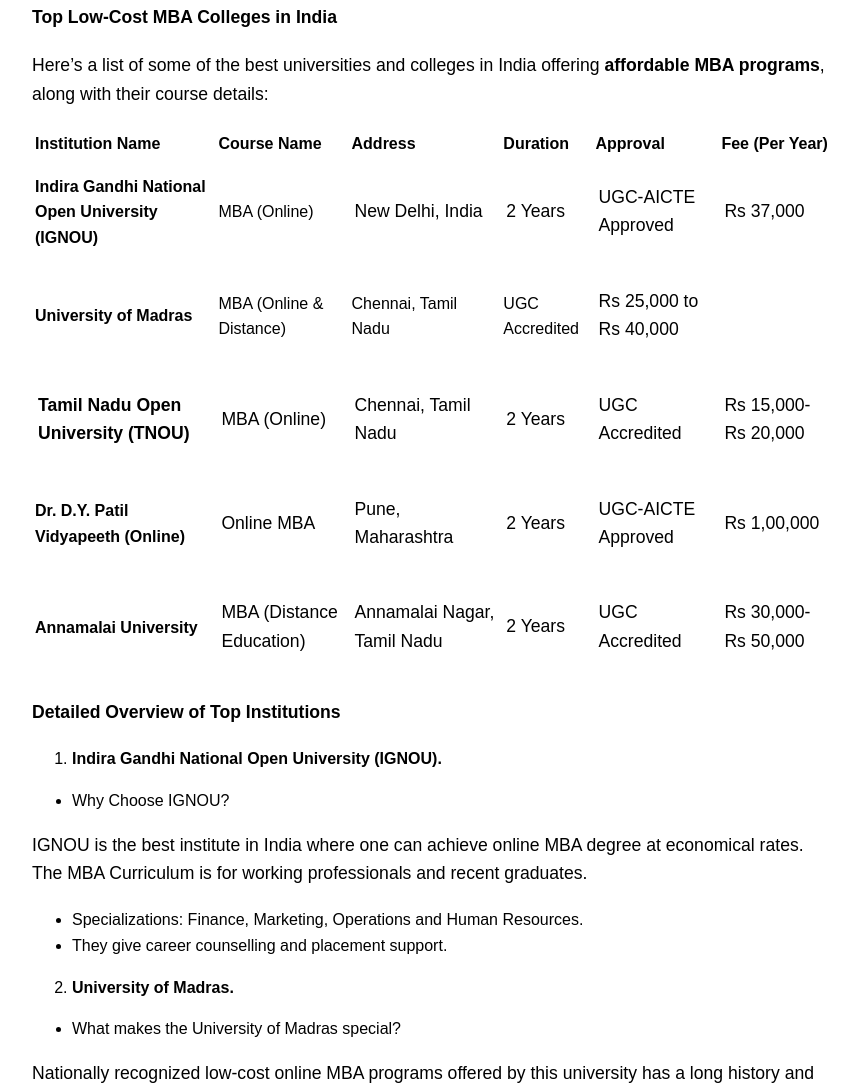
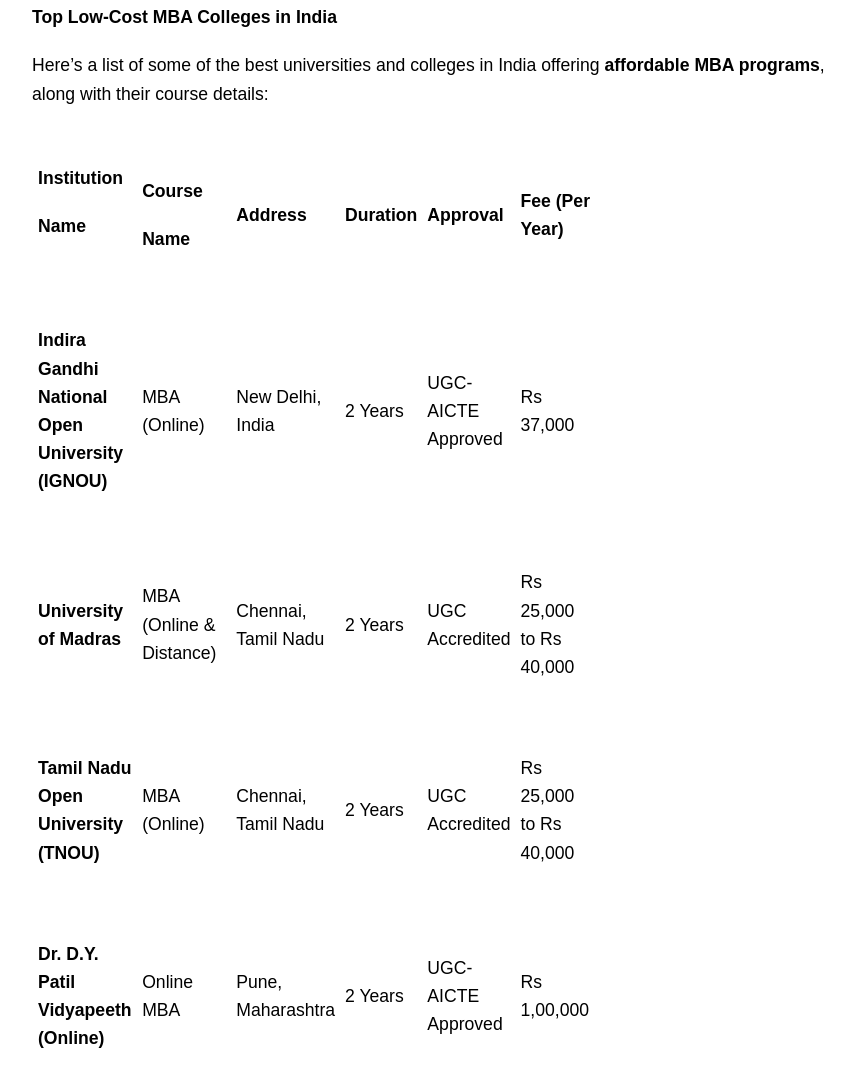
Before and after one commit to itsjacobmarth/mba, a plain HTML site: page index.html in a window 1280 px wide. Shown: the part 2132-3215 px from the top of the page, without its empty margins (208-1066 px from the left). Drawn offline with Linux system fonts and the light colour scheme.

Commit message:
Update index.html

```diff
--- a/index.html
+++ b/index.html
@@ -130,22 +130,103 @@
 </ol>
 <p><strong>Top Low-Cost MBA Colleges in India</strong></p>
 <p>Here&rsquo;s a list of some of the best universities and colleges in India offering <strong>affordable MBA programs</strong>, along with their course details:</p>
+
+<table style="width: 564px; height: 550px;">
+<tbody>
+<tr>
+<td style="width: 101px;">
+<table>
+<thead>
+<tr>
+<td>
+<p><strong>Institution</strong></p>
+<p><strong> Name</strong></p>
+</td>
+</tr>
+</thead>
+</table>
+</td>
+<td style="width: 81px;">&nbsp;
+<table>
+<thead>
+<tr>
+<td>
+<p><strong>Course </strong></p>
+<p><strong>Name</strong></p>
+</td>
+</tr>
+</thead>
+</table>
+</td>
+<td style="width: 89px;">&nbsp;
+<table>
+<thead>
+<tr>
+<td>
+<p><strong>Address</strong></p>
+</td>
+</tr>
+</thead>
+</table>
+</td>
+<td style="width: 71px;">&nbsp;
+<table>
+<thead>
+<tr>
+<td>
+<p><strong>Duration</strong></p>
+</td>
+</tr>
+</thead>
+</table>
+</td>
+<td style="width: 89.2875px;">&nbsp;
+<table>
+<thead>
+<tr>
+<td>
+<p><strong>Approval</strong></p>
+</td>
+</tr>
+</thead>
+</table>
+</td>
+<td style="width: 76.7125px;">&nbsp;
+<table>
+<thead>
+<tr>
+<td>
+<p><strong>Fee (Per Year)</strong></p>
+</td>
+</tr>
+</thead>
+</table>
+</td>
+</tr>
+<tr>
+<td style="width: 101px;">&nbsp;
 <table>
 <tbody>
 <tr>
-<td><strong>Institution Name</strong></td>
-<td><strong>Course Name</strong></td>
-<td><strong>Address</strong></td>
-<td><strong>Duration</strong></td>
-<td><strong>Approval</strong></td>
-<td><strong>Fee (Per Year)</strong></td>
+<td>
+<p><strong>Indira Gandhi National Open University (IGNOU)</strong></p>
+</td>
 </tr>
+</tbody>
+</table>
+</td>
+<td style="width: 81px;">&nbsp;
+<table>
+<tbody>
 <tr>
+<td>
+<p>MBA (Online)</p>
+</td>
 </tr>
-<tr>
-<td><strong>Indira Gandhi National Open University (IGNOU)</strong></td>
-<td>MBA (Online)</td>
-<td>
+</tbody>
+</table>
+</td>
+<td style="width: 89px;">&nbsp;
 <table>
 <tbody>
 <tr>
@@ -156,7 +237,7 @@
 </tbody>
 </table>
 </td>
-<td>
+<td style="width: 71px;">&nbsp;
 <table>
 <tbody>
 <tr>
@@ -167,7 +248,7 @@
 </tbody>
 </table>
 </td>
-<td>
+<td style="width: 89.2875px;">&nbsp;
 <table>
 <tbody>
 <tr>
@@ -178,7 +259,7 @@
 </tbody>
 </table>
 </td>
-<td>
+<td style="width: 76.7125px;">&nbsp;
 <table>
 <tbody>
 <tr>
@@ -191,11 +272,62 @@
 </td>
 </tr>
 <tr>
-<td><strong>University of Madras</strong></td>
-<td>MBA (Online &amp; Distance)</td>
-<td>Chennai, Tamil Nadu</td>
-<td>UGC Accredited</td>
+<td style="width: 101px;">&nbsp;
+<table>
+<tbody>
+<tr>
 <td>
+<p><strong>University of Madras</strong></p>
+</td>
+</tr>
+</tbody>
+</table>
+</td>
+<td style="width: 81px;">&nbsp;
+<table>
+<tbody>
+<tr>
+<td>
+<p>MBA (Online &amp; Distance)</p>
+</td>
+</tr>
+</tbody>
+</table>
+</td>
+<td style="width: 89px;">&nbsp;
+<table>
+<tbody>
+<tr>
+<td>
+<p>Chennai, Tamil Nadu</p>
+</td>
+</tr>
+</tbody>
+</table>
+</td>
+<td style="width: 71px;">&nbsp;
+<table>
+<tbody>
+<tr>
+<td>
+<p>2 Years</p>
+</td>
+</tr>
+</tbody>
+</table>
+</td>
+<td style="width: 89.2875px;">&nbsp;
+<table>
+<tbody>
+<tr>
+<td>
+<p>UGC Accredited</p>
+</td>
+</tr>
+</tbody>
+</table>
+</td>
+<td style="width: 76.7125px;">&nbsp;
 <table>
 <tbody>
 <tr>
@@ -208,7 +340,7 @@
 </td>
 </tr>
 <tr>
-<td>
+<td style="width: 101px;">&nbsp;
 <table>
 <tbody>
 <tr>
@@ -219,7 +351,7 @@
 </tbody>
 </table>
 </td>
-<td>
+<td style="width: 81px;">&nbsp;
 <table>
 <tbody>
 <tr>
@@ -230,7 +362,7 @@
 </tbody>
 </table>
 </td>
-<td>
+<td style="width: 89px;">&nbsp;
 <table>
 <tbody>
 <tr>
@@ -241,7 +373,7 @@
 </tbody>
 </table>
 </td>
-<td>
+<td style="width: 71px;">&nbsp;
 <table>
 <tbody>
 <tr>
@@ -252,7 +384,7 @@
 </tbody>
 </table>
 </td>
-<td>
+<td style="width: 89.2875px;">&nbsp;
 <table>
 <tbody>
 <tr>
@@ -263,12 +395,12 @@
 </tbody>
 </table>
 </td>
-<td>
+<td style="width: 76.7125px;">&nbsp;
 <table>
 <tbody>
 <tr>
 <td>
-<p>Rs 15,000- Rs 20,000</p>
+<p>Rs 25,000 to Rs 40,000</p>
 </td>
 </tr>
 </tbody>
@@ -276,8 +408,18 @@
 </td>
 </tr>
 <tr>
-<td><strong>Dr. D.Y. Patil Vidyapeeth (Online)</strong></td>
+<td style="width: 101px;">&nbsp;
+<table>
+<tbody>
+<tr>
 <td>
+<p><strong>Dr. D.Y. Patil Vidyapeeth (Online)</strong></p>
+</td>
+</tr>
+</tbody>
+</table>
+</td>
+<td style="width: 81px;">&nbsp;
 <table>
 <tbody>
 <tr>
@@ -288,7 +430,7 @@
 </tbody>
 </table>
 </td>
-<td>
+<td style="width: 89px;">&nbsp;
 <table>
 <tbody>
 <tr>
@@ -299,7 +441,7 @@
 </tbody>
 </table>
 </td>
-<td>
+<td style="width: 71px;">&nbsp;
 <table>
 <tbody>
 <tr>
@@ -310,7 +452,7 @@
 </tbody>
 </table>
 </td>
-<td>
+<td style="width: 89.2875px;">&nbsp;
 <table>
 <tbody>
 <tr>
@@ -321,7 +463,7 @@
 </tbody>
 </table>
 </td>
-<td>
+<td style="width: 76.7125px;">&nbsp;
 <table>
 <tbody>
 <tr>
@@ -334,8 +476,18 @@
 </td>
 </tr>
 <tr>
-<td><strong>Annamalai University</strong></td>
+<td style="width: 101px;">&nbsp;
+<table>
+<tbody>
+<tr>
 <td>
+<p><strong>Annamalai University</strong></p>
+</td>
+</tr>
+</tbody>
+</table>
+</td>
+<td style="width: 81px;">&nbsp;
 <table>
 <tbody>
 <tr>
@@ -346,7 +498,7 @@
 </tbody>
 </table>
 </td>
-<td>
+<td style="width: 89px;">&nbsp;
 <table>
 <tbody>
 <tr>
@@ -357,7 +509,7 @@
 </tbody>
 </table>
 </td>
-<td>
+<td style="width: 71px;">&nbsp;
 <table>
 <tbody>
 <tr>
@@ -368,7 +520,7 @@
 </tbody>
 </table>
 </td>
-<td>
+<td style="width: 89.2875px;">&nbsp;
 <table>
 <tbody>
 <tr>
@@ -379,8 +531,8 @@
 </tbody>
 </table>
 </td>
-<td>
-<table>
+<td style="width: 76.7125px;">&nbsp;
+<table style="margin-left: auto; margin-right: auto;">
 <tbody>
 <tr>
 <td>
@@ -391,8 +543,20 @@
 </table>
 </td>
 </tr>
+<tr>
+<td style="width: 101px;">&nbsp;</td>
+<td style="width: 81px;">&nbsp;</td>
+<td style="width: 89px;">&nbsp;</td>
+<td style="width: 71px;">&nbsp;</td>
+<td style="width: 89.2875px;">&nbsp;</td>
+<td style="width: 76.7125px;">&nbsp;</td>
+</tr>
 </tbody>
 </table>
+
+
+
+
 <p><strong>Detailed Overview of Top Institutions</strong></p>
 <ol>
 <li><strong> Indira Gandhi National Open University (IGNOU).</strong></li>
```
